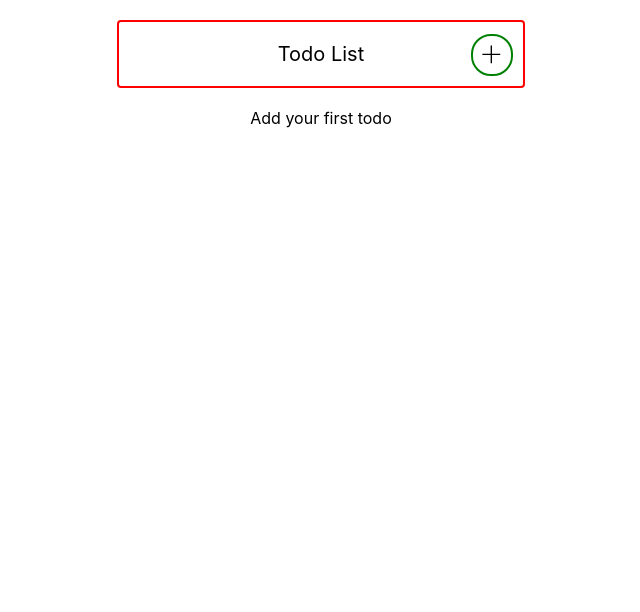
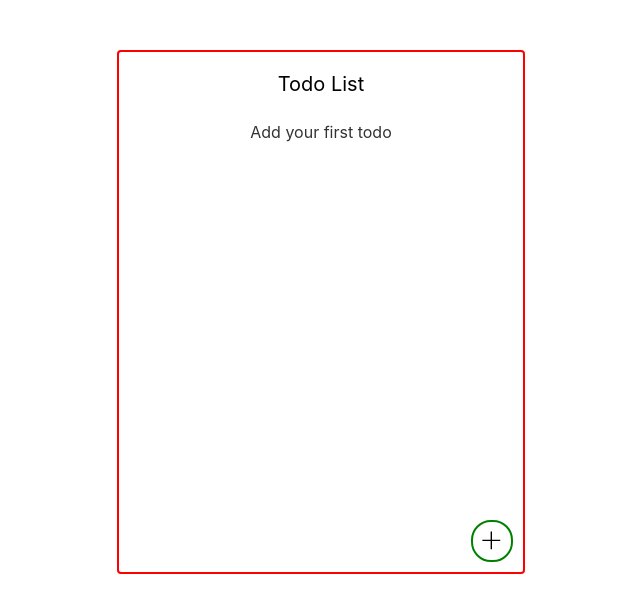
Before and after one commit to ashoksubramanium98/todolist, a React (Create React App) app: page / in a window 1280 px wide. Shown: the top 612 px of the page, without its empty margins (319-959 px from the left). Built offline with nearby package versions, Linux system fonts and the light colour scheme.

Commit message:
#Fix combine addTodo into todo

```diff
--- a/src/App.js
+++ b/src/App.js
@@ -1,13 +1,11 @@
 import React, {Suspense} from 'react';
 import TodoContextProvider from "./Components/TodoContextProvider";
-import Todo from "./Components/Todo";
-import AddTodo from "./Components/AddTodo";
+import Todo from "./Components";
 
 const App = () => (
     <>
     	<Suspense fallback={<p>Loading...</p>}>
 			<TodoContextProvider>
-				<AddTodo />
 				<Todo />
 			</TodoContextProvider>
 		</Suspense>
--- a/src/Components/AddTodo.js
+++ b/src/Components/AddTodo.js
@@ -1,6 +1,6 @@
 import React, {useState, useContext} from "react";
 import AddTodoModal from './ui/Modal';
-import {Container, Header, AddIcon} from './styles';
+import {AddIcon} from './styles';
 import {TodoContext} from "./TodoContextProvider";
 import UniqueString from "../lib/uniqueId";
 import DB from "../lib/db";
@@ -30,11 +30,10 @@ const AddTodo = () => {
     }
 
     return (
-        <Container>
-            <Header>Todo List</Header>
+        <>
             <AddIcon onClick={() => setAddPopup(!showAddPopup)} />
             <AddTodoModal modalIsOpen={showAddPopup} closeModal={() => setAddPopup(!showAddPopup)} onChange={(value) => setTodoName(value)} todoText={TodoName} submitTodo={handleAddNewTodo} />
-        </Container>
+        </>
     );
 };
 
--- a/src/Components/Todo.js
+++ /dev/null
@@ -1,35 +0,0 @@
-import React, {useContext} from "react";
-import {TodoListContainer, TodoData, TodoName, DeleteIcon} from './styles';
-import {TodoContext} from "./TodoContextProvider";
-import DB from "../lib/db";
-
-const Todo = () => {
-    const {todoList, setTodoList} = useContext(TodoContext);
-
-    const removeTodo = async (todoID) => {
-        const db = await DB.openDB("TodoDatabase", 1);
-        const todoStore = await DB.transaction(
-            db,
-            ["todo"],
-            "readwrite"
-        ).getStore("todo");
-
-        const [deleted, remaining] = await DB.deleteObjectData(
-            todoStore,
-            todoID
-        );
-        setTimeout(() => setTodoList(remaining), 300);
-    };
-
-    return (todoList.length === 0) ? <p style={{textAlign: 'center'}}>Add your first todo</p> :
-        <TodoListContainer>
-            {todoList.map(({todoID, name}, index) => (
-                <TodoData key={todoID}>
-                    <TodoName>{index + 1}. {name}</TodoName>
-                    <DeleteIcon onClick={() => removeTodo(todoID)} />
-                </TodoData>
-            ))}
-        </TodoListContainer>
-};
-
-export default Todo;
--- /dev/null
+++ b/src/Components/index.js
@@ -0,0 +1,42 @@
+import React, {useContext} from "react";
+import AddTodo from './AddTodo';
+import {Container, Header, TodoListContainer, TodoData, TodoName, DeleteIcon} from './styles';
+import {TodoContext} from "./TodoContextProvider";
+import DB from "../lib/db";
+
+const Todo = () => {
+    const {todoList, setTodoList} = useContext(TodoContext);
+
+    const removeTodo = async (todoID) => {
+        const db = await DB.openDB("TodoDatabase", 1);
+        const todoStore = await DB.transaction(
+            db,
+            ["todo"],
+            "readwrite"
+        ).getStore("todo");
+
+        const [deleted, remaining] = await DB.deleteObjectData(
+            todoStore,
+            todoID
+        );
+        setTimeout(() => setTodoList(remaining), 300);
+    };
+
+    return (
+        <Container>
+            <Header>Todo List</Header>
+            <AddTodo />
+            {(todoList.length === 0) ? <p style={{textAlign: 'center', color: '#333'}}>Add your first todo</p> :
+            <TodoListContainer>
+                {todoList.map(({todoID, name}, index) => (
+                    <TodoData key={todoID}>
+                        <TodoName>{index + 1}. {name}</TodoName>
+                        <DeleteIcon onClick={() => removeTodo(todoID)} />
+                    </TodoData>
+                ))}
+            </TodoListContainer>}
+        </Container>
+    )
+};
+
+export default Todo;
--- a/src/Components/styles/index.js
+++ b/src/Components/styles/index.js
@@ -4,14 +4,20 @@ import {VscAdd} from 'react-icons/vsc';
 
 export const Container = styled.div`
     width: 30%;
-    margin: 20px auto;
+    margin: 50px auto;
     display: flex;
     flex-direction: column;
     padding: 10px;
-    justify-content: space-between;
     border: 2px solid red;
     border-radius: 4px;
     position: relative;
+    min-height: 500px;
+    @media (max-width: 900px){
+        width: 60%;
+    }
+    @media (max-width: 600px){
+        width: 80%;
+    }
 `;
 
 export const Header = styled.div`
@@ -39,6 +45,7 @@ export const AddIcon = styled(VscAdd)`
     bottom: 10px;
     right: 10px;
     cursor: pointer;
+    display: flex;
 `;
 
 export const TodoData = styled.div`
```
